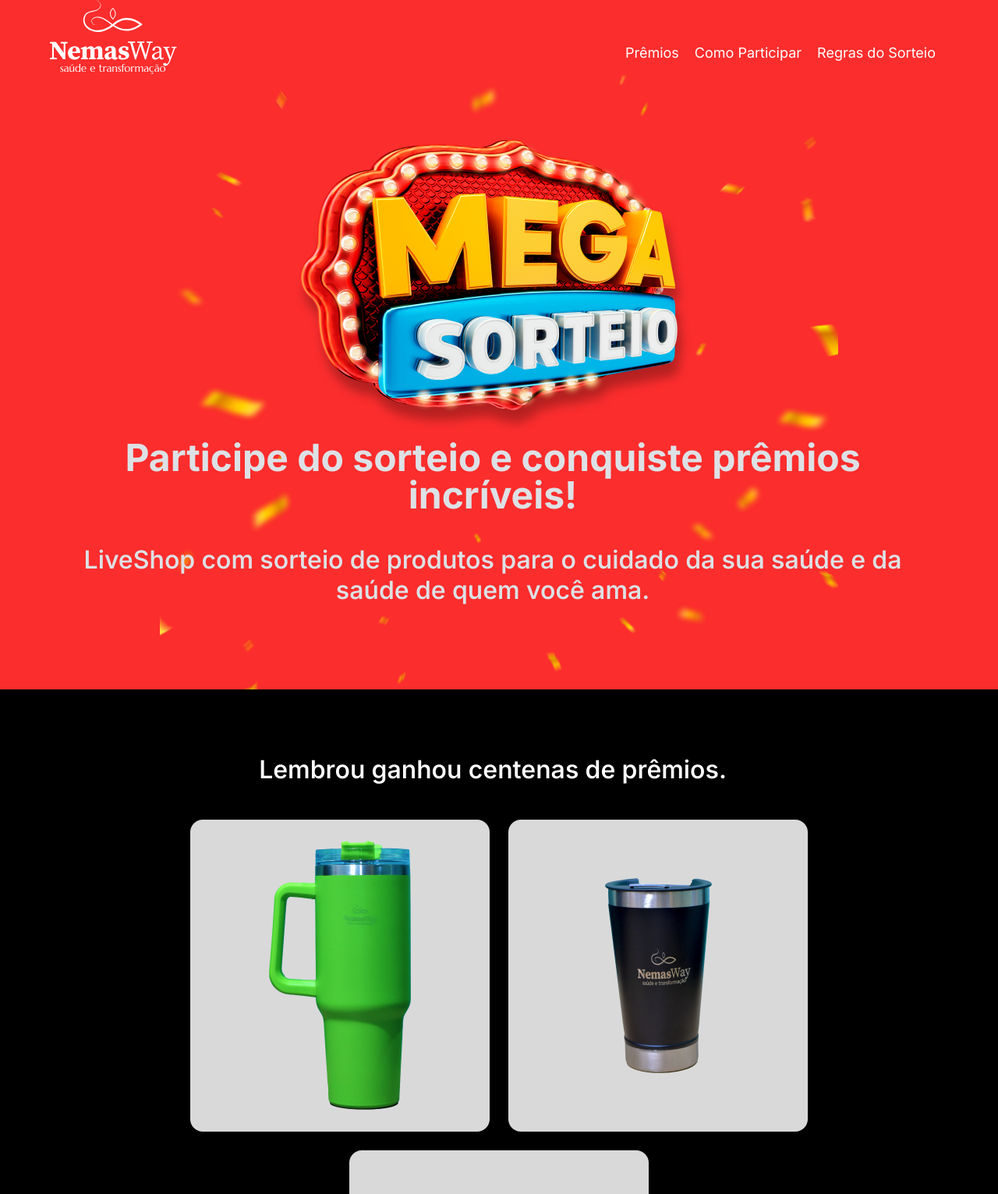
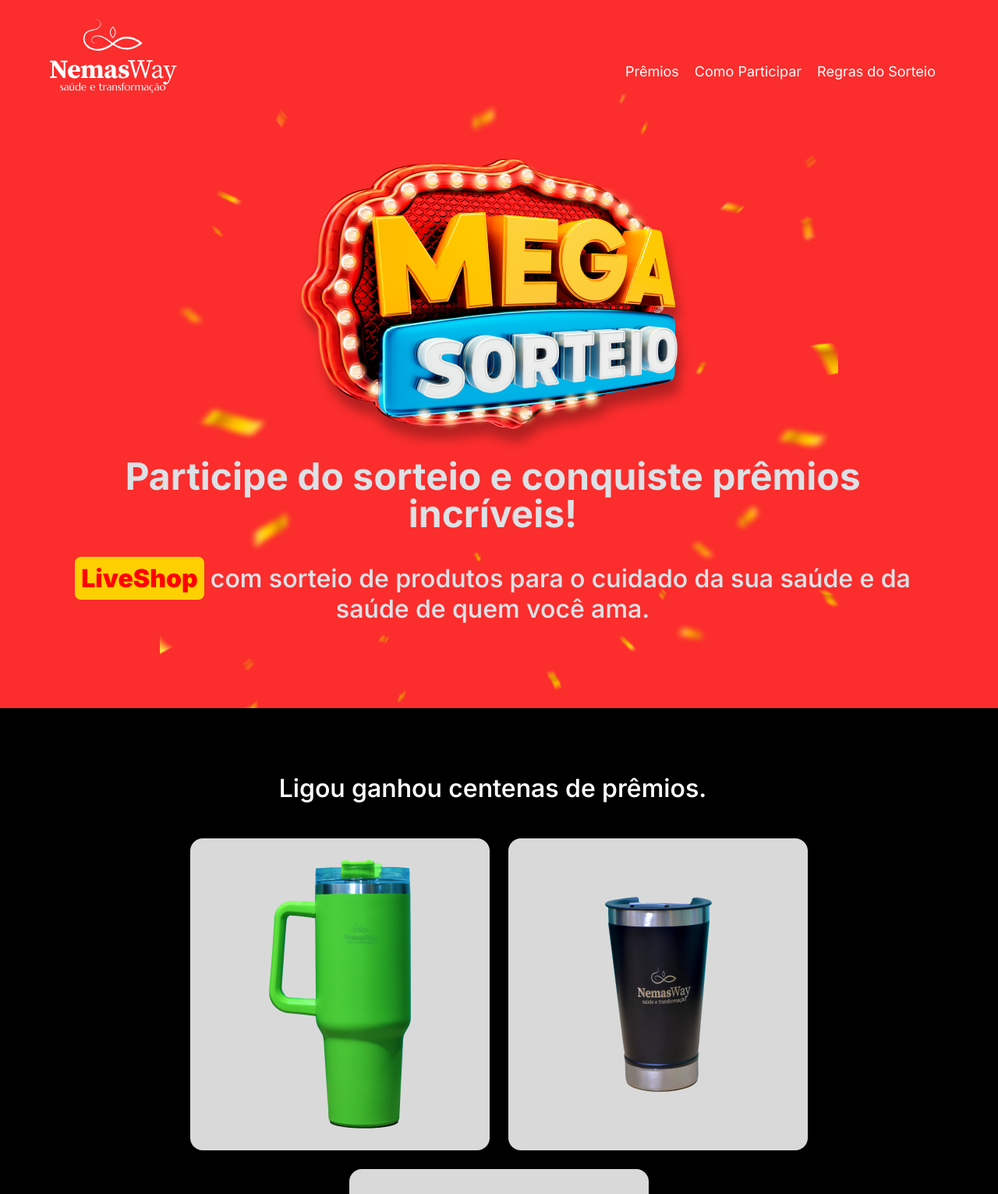
Before and after one commit to rodolfooridio/landingpagepromo-01, a plain HTML site: page index.html in a window 1280 px wide. Shown: the top 1531 px of the page at 78% size. Drawn offline with Linux system fonts and the light colour scheme.

Commit message:
ajustes de texto

```diff
--- a/index.html
+++ b/index.html
@@ -49,7 +49,9 @@
                 <div class="col-12">
                     <div class="menu-container">
                         <div class="logo">
-                            <img src="./img/logo.svg" alt="Logo Nemasway" width="163" height="96">
+                            <a href="#">
+                                <img src="./img/logo.svg" alt="Logo Nemasway" width="163" height="96">
+                            </a>
                         </div>
                         <button class="menu-toggle" aria-label="Abrir menu">☰</button>
                         <nav class="menu-topo">
@@ -72,7 +74,7 @@
                     <div class="col-12">
                         <img src="./img/etiqueta-mega-oferta.png" alt="" width="513" height="384" loading="lazy">
                         <h1>Participe do sorteio e conquiste prêmios incríveis!</h1>
-                        <h2>LiveShop com sorteio de produtos para o cuidado da sua saúde e da saúde de quem você ama.</h2>
+                        <h2><b class="destaque">LiveShop</b> com sorteio de produtos para o cuidado da sua saúde e da saúde de quem você ama.</h2>
                     </div>
                 </div>
             </div>
@@ -82,7 +84,7 @@
             <div class="container">
                 <div class="row">
                     <div class="col-12">
-                        <h2>Lembrou ganhou centenas de prêmios.</h2>
+                        <h2>Ligou ganhou centenas de prêmios.</h2>
                     </div>
                 </div>
                 <div class="row premios-list">
--- a/style.css
+++ b/style.css
@@ -600,6 +600,9 @@ footer .redes-sociais .menu-sociais li{
 .header-topo .container .row {
     margin-block: 0;
 }
+.header-topo .menu-container{
+    padding-top: 2.4rem;
+}
 .menu-container {
     display: flex;
     align-items: center;
@@ -673,7 +676,13 @@ footer .redes-sociais .menu-sociais li{
 .banner-hero h1, h2 {
     text-align: center;
 }
-
+.banner-hero .destaque{
+    background-color: #ffd001;
+    color: #ff0000;
+    border-radius: .8rem;
+    padding: .8rem;
+    font-weight: 900;
+}
 .premios {
     background-color: #000;
     color: #fff;
```
